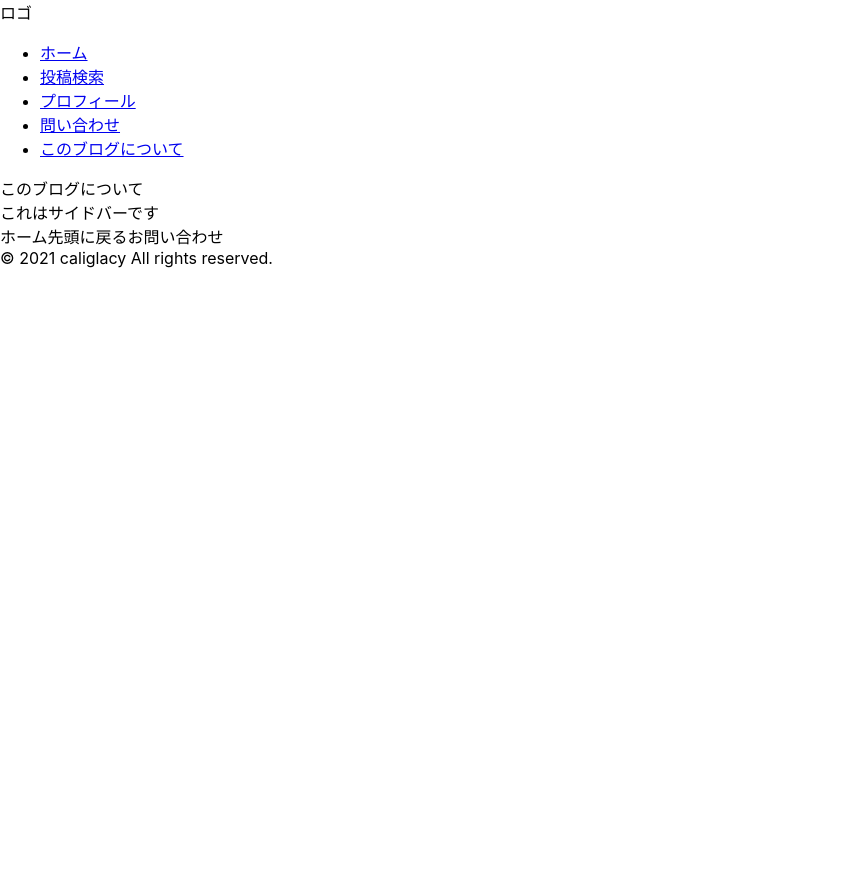
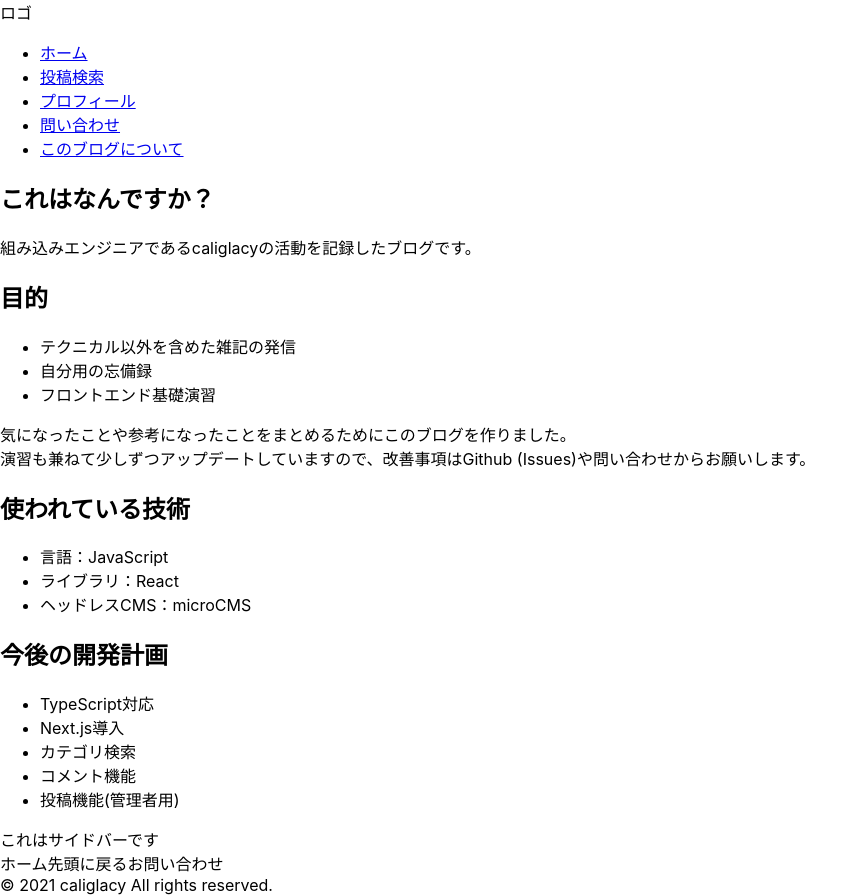
Before and after one commit to caliglacy/blog-react, a React (Create React App) app: page /about in a window 1280 px wide. Shown: the whole page, without its empty margins (0-868 px from the left). Before the commit the page ends 800 px from the top, so only its background shows below. Built offline with nearby package versions, Linux system fonts and the light colour scheme; the HTML template or start-up script is replaced by a standard one.

Commit message:
✨ ブログ説明の表示処理を追加

```diff
--- a/src/data/about.json
+++ b/src/data/about.json
@@ -1,7 +1,7 @@
 {
     "what": {
         "title": "これはなんですか？",
-        "text": "組み込みエンジニアであるcaliglacyの活動を記録したブログです。"
+        "body": "組み込みエンジニアであるcaliglacyの活動を記録したブログです。"
     },
     "purpose": {
         "title": "目的",
@@ -18,6 +18,6 @@
     },
     "plan": {
         "title": "今後の開発計画",
-        "list": ["TypeScript対応", "Next.js導入", "コメント機能", "投稿機能(管理者用)"]
+        "list": ["TypeScript対応", "Next.js導入", "カテゴリ検索", "コメント機能", "投稿機能(管理者用)"]
     }
 }
--- a/src/pages/About.js
+++ b/src/pages/About.js
@@ -1,5 +1,43 @@
+import info from "../data/about.json";
+
 const About = () => {
-  return <div>このブログについて</div>;
+  return (
+    <div>
+      <div>
+        <h2>{info.what.title}</h2>
+        <div dangerouslySetInnerHTML={{ __html: info.what.body }} />
+      </div>
+      <div>
+        <h2>{info.purpose.title}</h2>
+        <ul>
+          {info.purpose.point.map((item, key) => {
+            return <li key={key}>{item}</li>;
+          })}
+        </ul>
+        <div dangerouslySetInnerHTML={{ __html: info.purpose.body }} />
+      </div>
+      <div>
+        <h2>{info.technology.title}</h2>
+        <ul>
+          {info.technology.list.map((item, key) => {
+            return (
+              <li key={key}>
+                {item.category}：{item.item}
+              </li>
+            );
+          })}
+        </ul>
+      </div>
+      <div>
+        <h2>{info.plan.title}</h2>
+        <ul>
+          {info.plan.list.map((item, key) => {
+            return <li key={key}>{item}</li>;
+          })}
+        </ul>
+      </div>
+    </div>
+  );
 };
 
 export { About };
```
